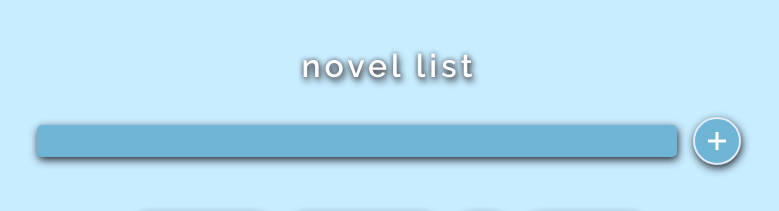
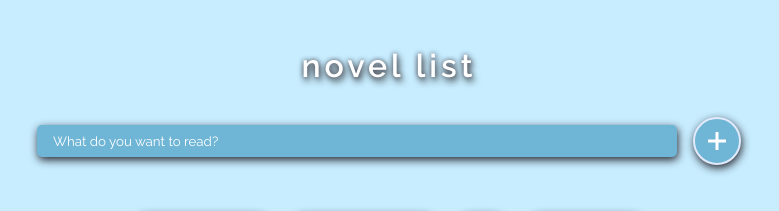
Before and after one commit to gghosts/novel-list, a React (Create React App) app: page / in a window 1280 px wide. Shown: the top 211 px of the page, without its empty margins (251-1030 px from the left). Built offline with nearby package versions, Linux system fonts and the light colour scheme; a web font is replaced by a local one.

Commit message:
small adjustments to CSS and added placeholder text

```diff
--- a/src/components/Books.js
+++ b/src/components/Books.js
@@ -43,6 +43,7 @@ const Books = (props) => {
         onChange={(e) => handleChange(e)}
         className="book-input"
         value={book}
+        placeholder="What do you want to read?"
       />
 
       <motion.button
--- a/src/css/main.css
+++ b/src/css/main.css
@@ -30,7 +30,7 @@ body {
 .App h1 {
   display: inline;
   text-align: center;
-  content: center;
+  justify-content: center;
   margin-bottom: 2rem;
   color: #ffffff;
   text-shadow: 0 0 5px #4d4c58, 2px 4px 7px #2b2b2c;
@@ -55,9 +55,14 @@ body {
   color: #ffffff;
 }
 
+::placeholder {
+  color: #ffffff;
+}
+
 .book-input:focus {
   outline: none;
   border: 2px solid #37373b;
+  color: #ffffff;
 }
 
 .add-btn {
@@ -145,7 +150,6 @@ body {
 }
 
 .card .btns {
-  position: right;
   bottom: 1rem;
   right: 1rem;
   padding-top: 10px;
@@ -167,7 +171,6 @@ body {
 }
 
 .completed {
-  position: right;
   top: 0.3rem;
   background-color: #b2def3e5;
   border: none;
```
